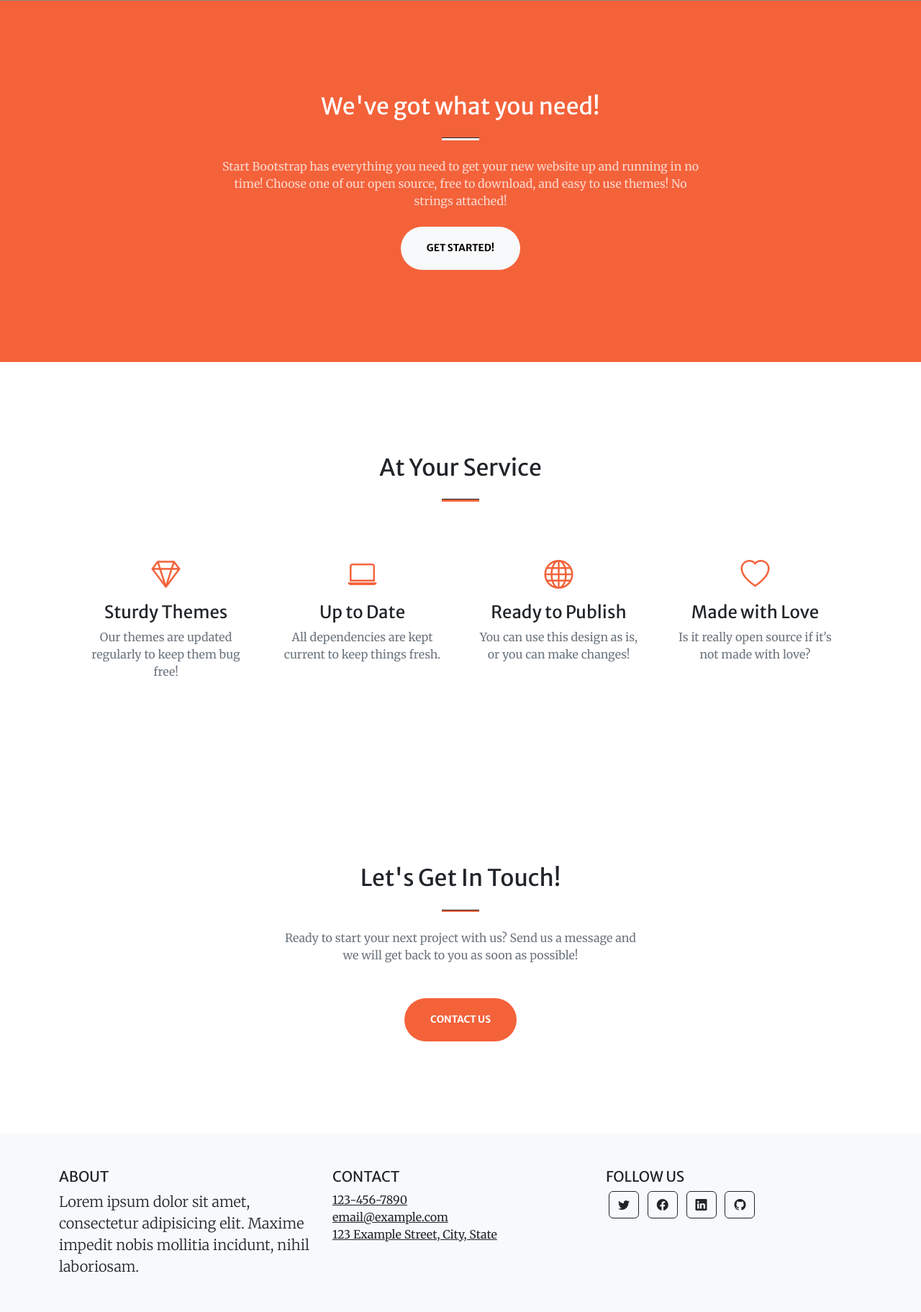
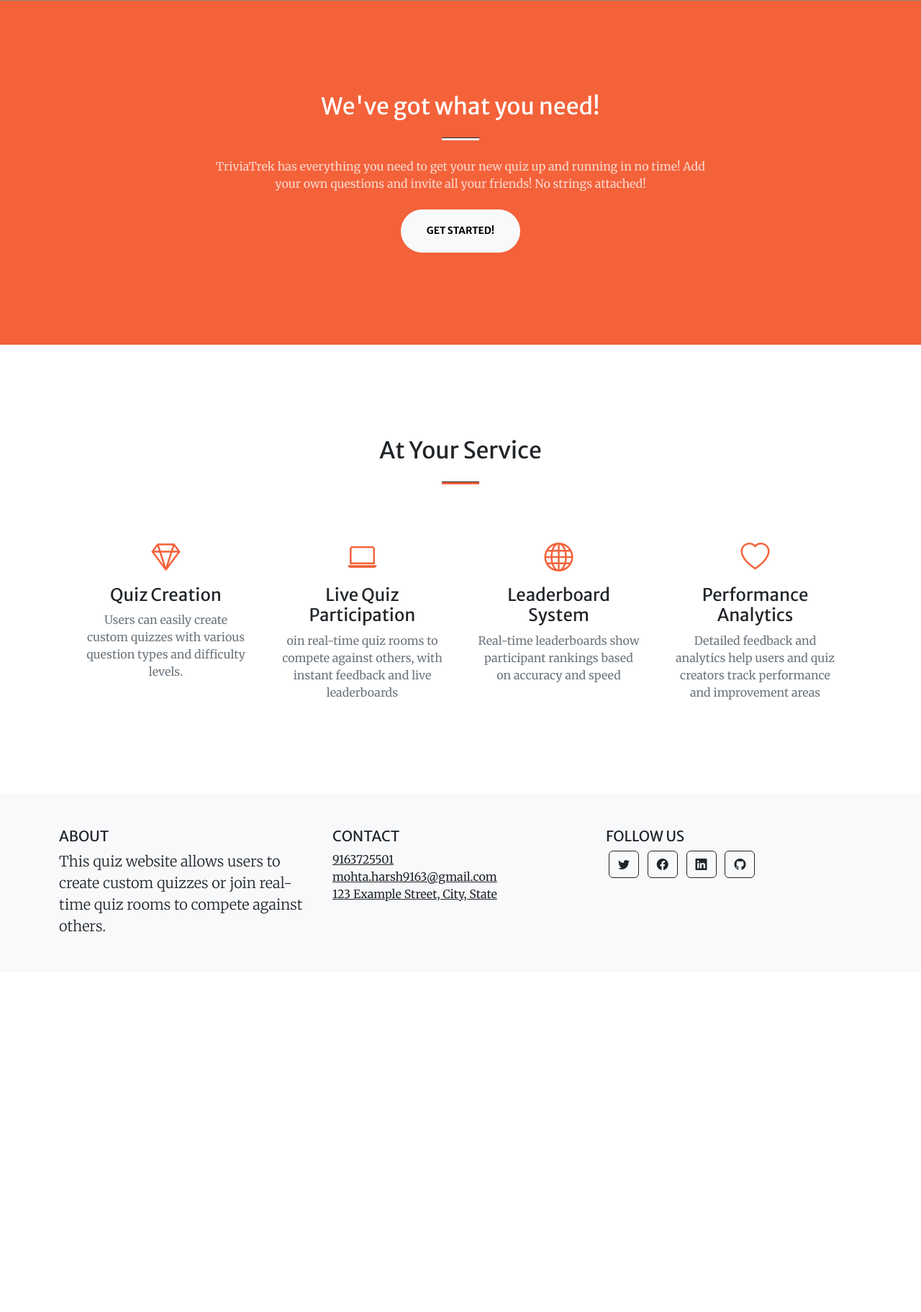
Before and after one commit to Harsh-Mohta9163/TriviaTrek, a Django app: page / in a window 1280 px wide. Shown: the part 799-2622 px from the top of the page at 72% size. After the commit the page ends 2094 px from the top, so only its background shows below. Run offline with Django 5.2, Linux system fonts and the light colour scheme; some libraries are stand-ins or nearby versions.

Commit message:
upgraded home.html file

```diff
--- a/quiz/templates/quiz/home.html
+++ b/quiz/templates/quiz/home.html
@@ -58,8 +58,8 @@
                 <div class="col-lg-8 text-center">
                     <h2 class="text-white mt-0">We've got what you need!</h2>
                     <hr class="divider divider-light" />
-                    <p class="text-white-75 mb-4">Start Bootstrap has everything you need to get your new website up and running in no time! Choose one of our open source, free to download, and easy to use themes! No strings attached!</p>
-                    <a class="btn btn-light btn-xl" href="#services">Get Started!</a>
+                    <p class="text-white-75 mb-4">TriviaTrek has everything you need to get your new quiz up and running in no time! Add your own questions and invite all your friends! No strings attached!</p>
+                    <a class="btn btn-light btn-xl" href="{%url "login" %}">Get Started!</a>
                 </div>
             </div>
         </div>
@@ -73,36 +73,36 @@
                 <div class="col-lg-3 col-md-6 text-center">
                     <div class="mt-5">
                         <div class="mb-2"><i class="bi-gem fs-1 text-primary"></i></div>
-                        <h3 class="h4 mb-2">Sturdy Themes</h3>
-                        <p class="text-muted mb-0">Our themes are updated regularly to keep them bug free!</p>
+                        <h3 class="h4 mb-2">Quiz Creation</h3>
+                        <p class="text-muted mb-0">Users can easily create custom quizzes with various question types and difficulty levels.</p>
                     </div>
                 </div>
                 <div class="col-lg-3 col-md-6 text-center">
                     <div class="mt-5">
                         <div class="mb-2"><i class="bi-laptop fs-1 text-primary"></i></div>
-                        <h3 class="h4 mb-2">Up to Date</h3>
-                        <p class="text-muted mb-0">All dependencies are kept current to keep things fresh.</p>
+                        <h3 class="h4 mb-2">Live Quiz Participation</h3>
+                        <p class="text-muted mb-0">oin real-time quiz rooms to compete against others, with instant feedback and live leaderboards</p>
                     </div>
                 </div>
                 <div class="col-lg-3 col-md-6 text-center">
                     <div class="mt-5">
                         <div class="mb-2"><i class="bi-globe fs-1 text-primary"></i></div>
-                        <h3 class="h4 mb-2">Ready to Publish</h3>
-                        <p class="text-muted mb-0">You can use this design as is, or you can make changes!</p>
+                        <h3 class="h4 mb-2">Leaderboard System</h3>
+                        <p class="text-muted mb-0">Real-time leaderboards show participant rankings based on accuracy and speed</p>
                     </div>
                 </div>
                 <div class="col-lg-3 col-md-6 text-center">
                     <div class="mt-5">
                         <div class="mb-2"><i class="bi-heart fs-1 text-primary"></i></div>
-                        <h3 class="h4 mb-2">Made with Love</h3>
-                        <p class="text-muted mb-0">Is it really open source if it's not made with love?</p>
+                        <h3 class="h4 mb-2">Performance Analytics</h3>
+                        <p class="text-muted mb-0">Detailed feedback and analytics help users and quiz creators track performance and improvement areas</p>
                     </div>
                 </div>
             </div>
         </div>
     </section>
     <!-- Contact -->
-    <section class="page-section" id="contact">
+    {% comment %} <section class="page-section" id="contact">
         <div class="container px-4 px-lg-5">
             <div class="row gx-4 gx-lg-5 justify-content-center">
                 <div class="col-lg-8 col-xl-6 text-center">
@@ -113,20 +113,20 @@
                 </div>
             </div>
         </div>
-    </section>
+    </section> {% endcomment %}
     <!-- Footer -->
     <footer class="bg-light py-5">
         <div class="container">
             <div class="row">
                 <div class="col-lg-4 col-md-6 mb-4 mb-lg-0">
                     <h5 class="text-uppercase">About</h5>
-                    <p class="lead mb-0">Lorem ipsum dolor sit amet, consectetur adipisicing elit. Maxime impedit nobis mollitia incidunt, nihil laboriosam.</p>
+                    <p class="lead mb-0">This quiz website allows users to create custom quizzes or join real-time quiz rooms to compete against others.</p>
                 </div>
                 <div class="col-lg-4 col-md-6 mb-4 mb-lg-0">
                     <h5 class="text-uppercase">Contact</h5>
                     <ul class="list-unstyled">
-                        <li><a class="text-dark" href="#!">123-456-7890</a></li>
-                        <li><a class="text-dark" href="#!">email@example.com</a></li>
+                        <li><a class="text-dark" href="#!">9163725501</a></li>
+                        <li><a class="text-dark" href="#!">mohta.harsh9163@gmail.com</a></li>
                         <li><a class="text-dark" href="#!">123 Example Street, City, State</a></li>
                     </ul>
                 </div>
--- a/templates/base.html
+++ b/templates/base.html
@@ -15,7 +15,9 @@
 
         /* Ensure the width is applied */
         .dropdown-menu.custom-width {
-            width: 100px !important; /* Use !important to override any conflicting styles */
+            min-width: 100px !important; /* Minimum width */
+            max-width: 150px !important; /* Maximum width */
+            width: auto;
         }
     </style>
     {% block head %} {% endblock %}
@@ -44,7 +46,6 @@
                             <img src="{{ user.profile.image.url }}" alt="" width="32" height="32" class="rounded-circle me-2">
                         </a>
                         <ul class="dropdown-menu dropdown-menu-dark text-small shadow custom-width" aria-labelledby="dropdownUser1"> <!-- Added custom class here -->
-                            <li><a class="dropdown-item" href="#">Settings</a></li>
                             <li><a class="dropdown-item" href="{%url "profile" %}">Profile</a></li>
                             <li><hr class="dropdown-divider"></li>
                             <li>
--- a/user/templates/user/profile.html
+++ b/user/templates/user/profile.html
@@ -1,6 +1,7 @@
 {% extends 'base.html' %}
 {% block head %}
 <style>
+
     body {
         background-color: #343a40; /* Dark grey background */
     }
```
